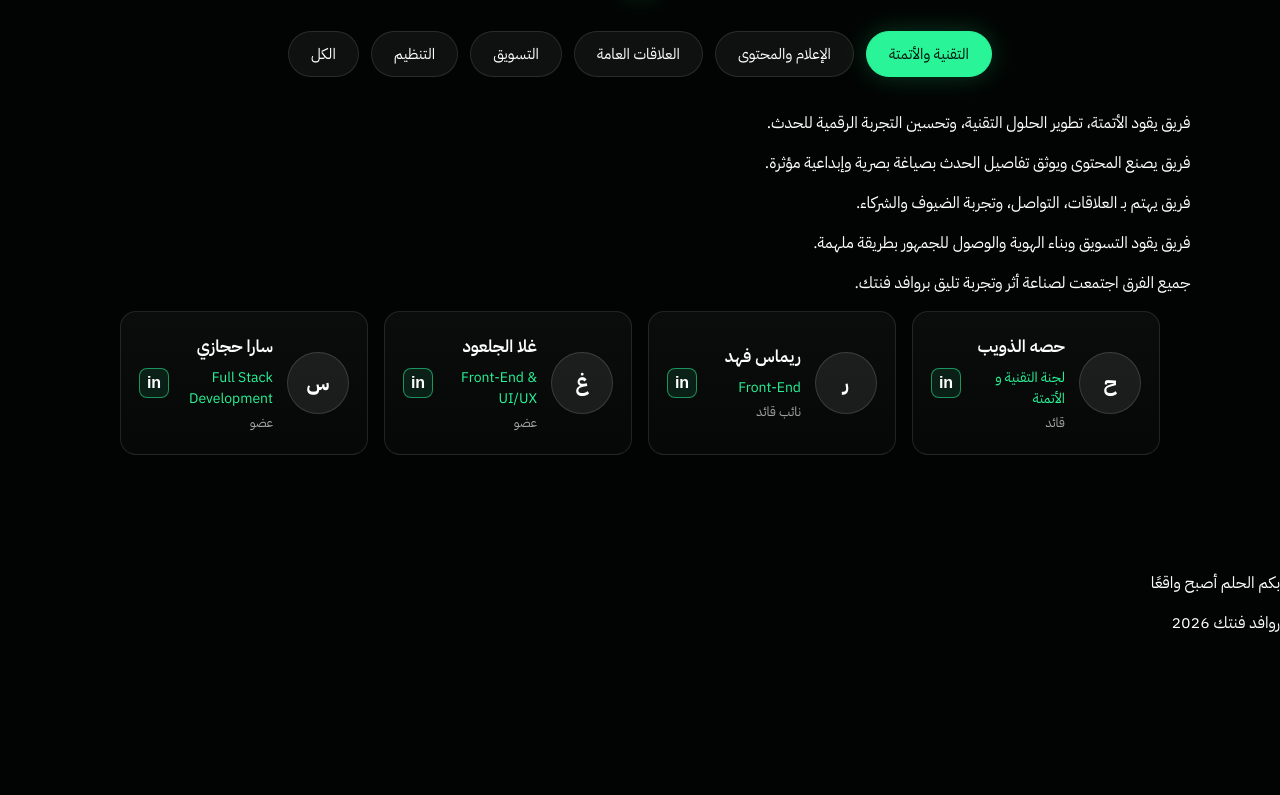
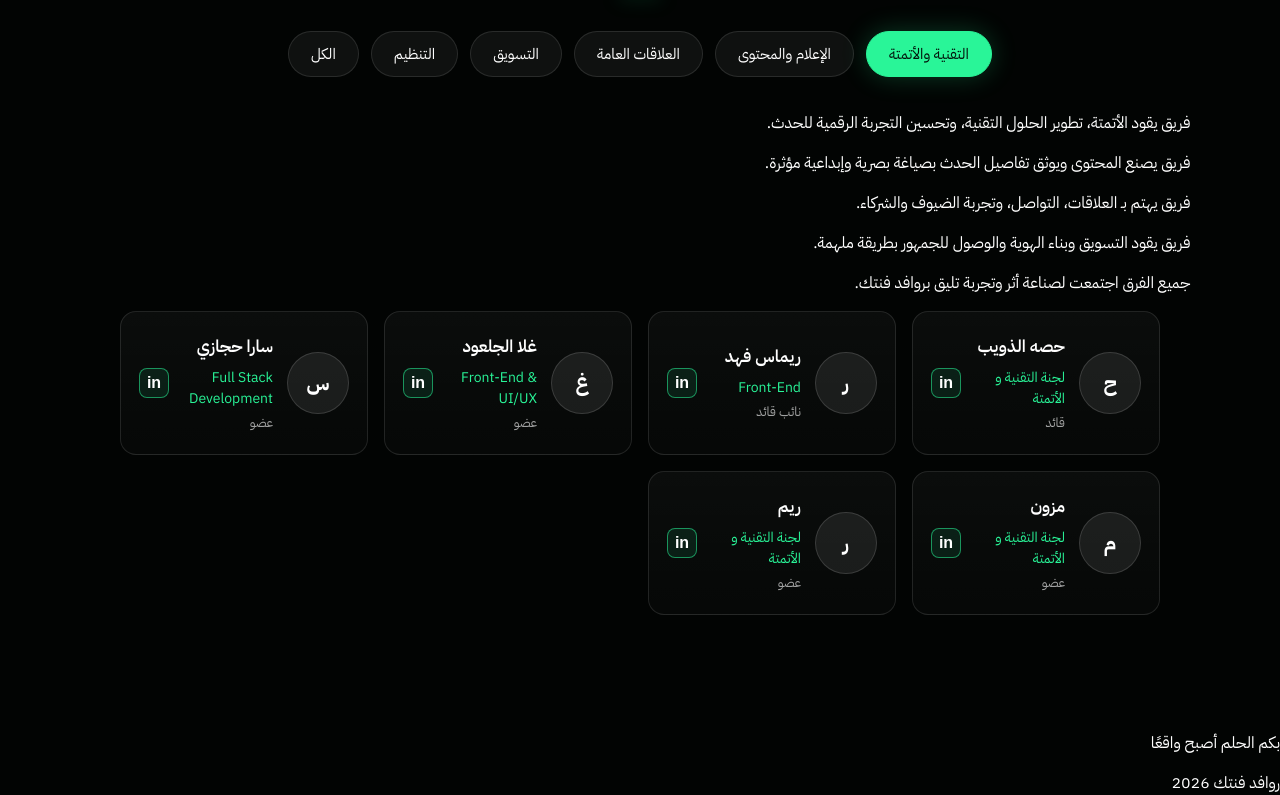
Before and after one commit to Ghalasaab/rawafedfintech-recap, a plain HTML site: page index.html in a window 1280 px wide. Shown: the part 2197-2992 px from the top of the page. Before the commit the page ends 2832 px from the top, so only its background shows below. Drawn offline with Linux system fonts and the light colour scheme.

Commit message:
update featured cards layout

```diff
--- a/index.html
+++ b/index.html
@@ -183,6 +183,10 @@
         <article class="team-card" data-team="tech"><div class="mini-avatar">ر</div><div><h3>ريماس فهد</h3><p>Front-End</p><span>نائب قائد</span></div><a class="linkedin" href="https://www.linkedin.com/in/rimas-fahad-493255374?utm_source=share_via&utm_content=profile&utm_medium=member_ios" target="_blank" rel="noreferrer">in</a></article>
         <article class="team-card" data-team="tech"><div class="mini-avatar">غ</div><div><h3>غلا الجلعود</h3><p>Front-End & UI/UX</p><span>عضو</span></div><a class="linkedin" href="https://www.linkedin.com/in/ghala-aljaloud-b377802b9/" target="_blank" rel="noreferrer">in</a></article>
         <article class="team-card" data-team="tech"><div class="mini-avatar">س</div><div><h3>سارا حجازي</h3><p>Full Stack Development</p><span>عضو</span></div><a class="linkedin" href="https://www.linkedin.com/in/hjzsra?utm_source=share&utm_campaign=share_via&utm_content=profile&utm_medium=ios_app" target="_blank" rel="noreferrer">in</a></article>
+        <article class="team-card" data-team="tech"><div class="mini-avatar">م</div><div><h3>مزون</h3><p>لجنة التقنية و الأتمتة</p><span>عضو</span></div><a class="linkedin" href="https://www.linkedin.com/" target="_blank" rel="noreferrer">in</a></article>
+        <article class="team-card" data-team="tech"><div class="mini-avatar">ر</div><div><h3>ريم</h3><p>لجنة التقنية و الأتمتة</p><span>عضو</span></div><a class="linkedin" href="https://www.linkedin.com/" target="_blank" rel="noreferrer">in</a></article>
+
+
 
         <article class="team-card" data-team="media"><div class="mini-avatar">م</div><div><h3>محمد القحطاني</h3><p>لجنة الإعلام والمحتوى</p><span>عضو</span></div><a class="linkedin" href="https://www.linkedin.com/" target="_blank" rel="noreferrer">in</a></article>
         <article class="team-card" data-team="media"><div class="mini-avatar">س</div><div><h3>سارة الشهري</h3><p>لجنة الإعلام والمحتوى</p><span>عضو</span></div><a class="linkedin" href="https://www.linkedin.com/" target="_blank" rel="noreferrer">in</a></article>
```
